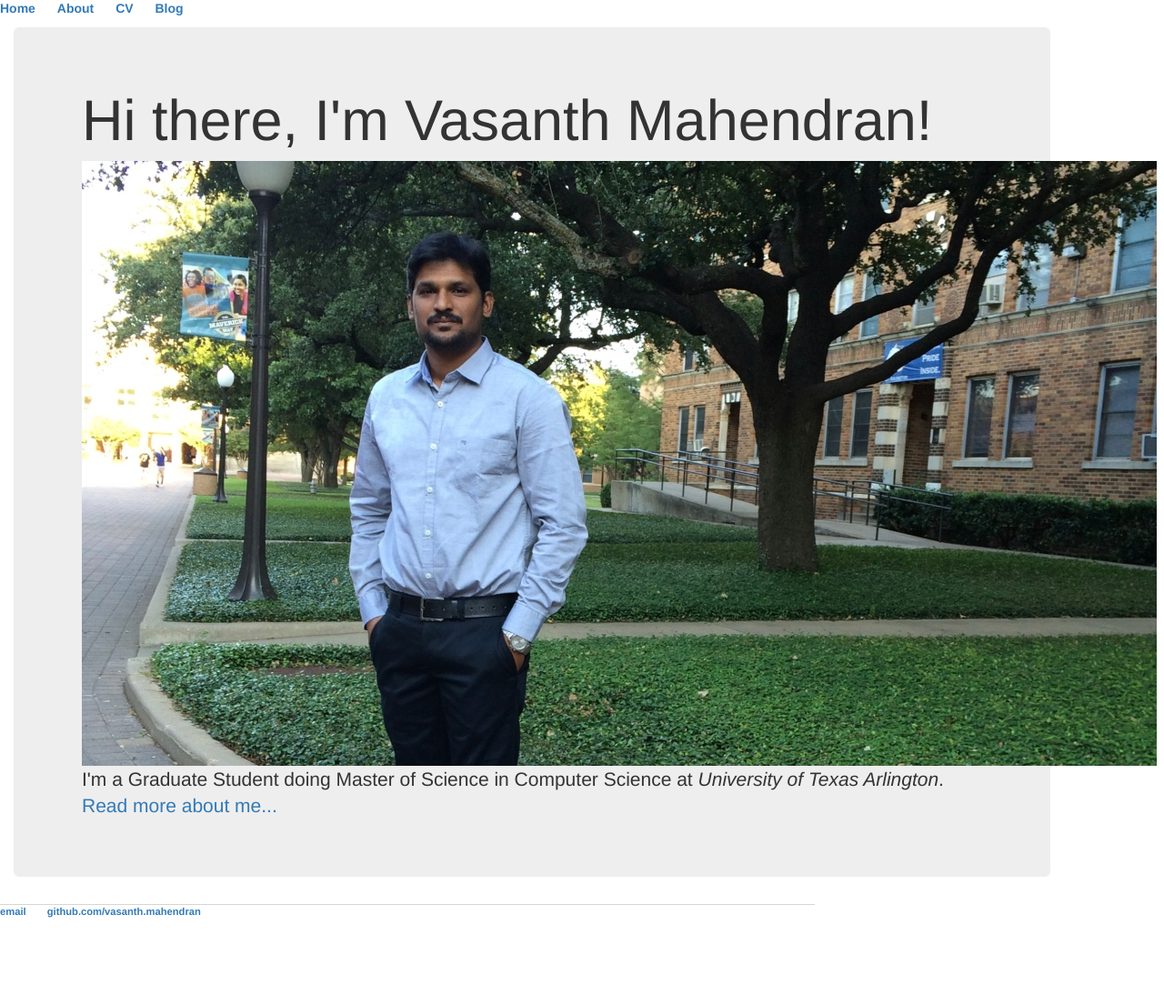
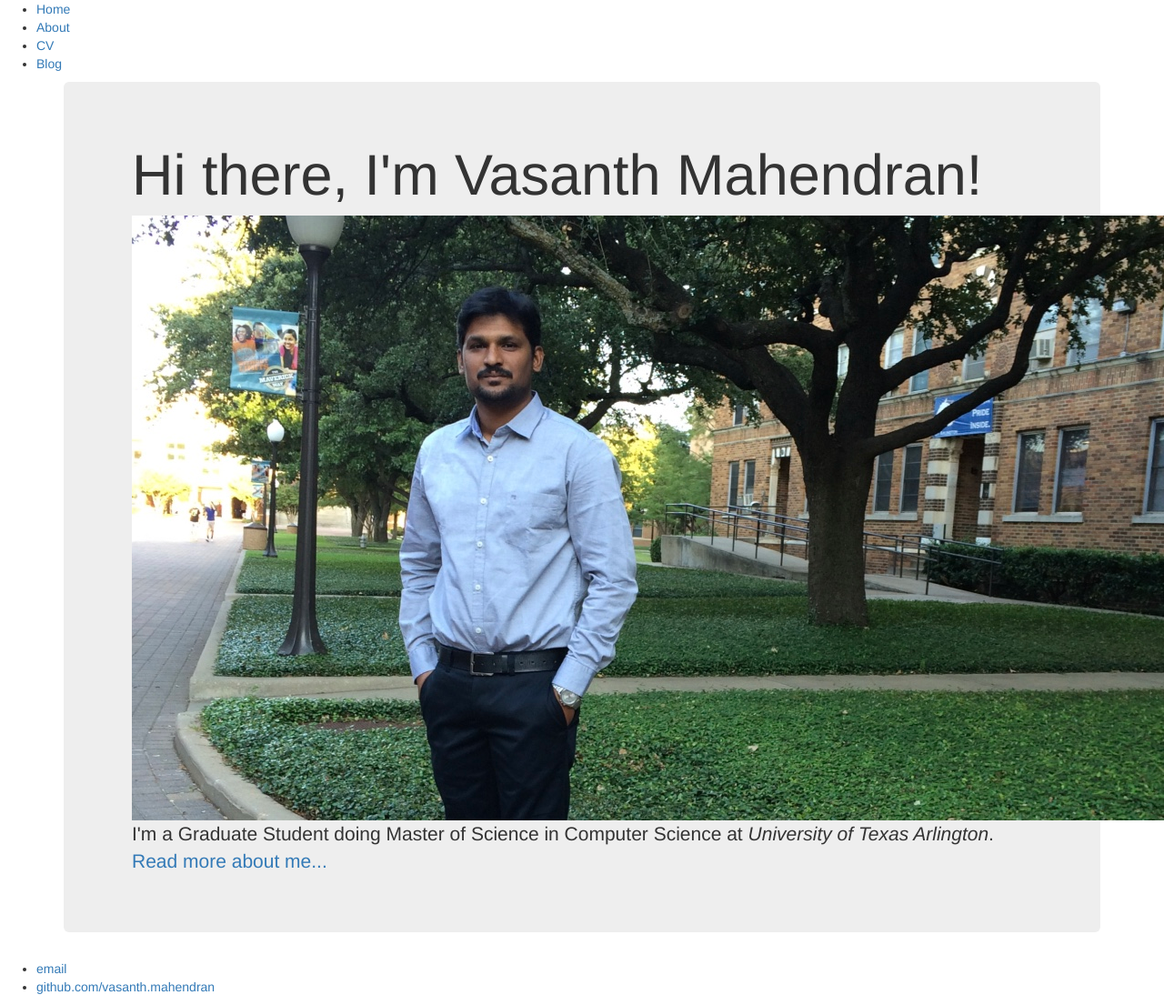
Before and after one commit to vasanth-mahendran/vasanth-mahendran.github.io, a Jekyll site: the page built from index.html, in a window 1280 px wide. Shown: the whole page at 91% size. Built offline with Jekyll 4.4.1, drawn with Linux system fonts in a browser that asks for light colours; before the commit the page ends 1020 px from its top, so only the background shows below that.

Commit message:
Merge branch 'master' of https://github.com/vasanth-mahendran/vasanth-mahendran.github.io
# Conflicts:
#	index.html

```diff
--- a/_layouts/default.html
+++ b/_layouts/default.html
@@ -2,8 +2,6 @@
 <html>
   <head>
     <title>{{ page.title }}</title>
-
-    <link rel="stylesheet" type="text/css" href="/css/main.css">
       <!-- Latest compiled and minified CSS -->
       <link rel="stylesheet" href="https://maxcdn.bootstrapcdn.com/bootstrap/3.3.6/css/bootstrap.min.css" integrity="sha384-1q8mTJOASx8j1Au+a5WDVnPi2lkFfwwEAa8hDDdjZlpLegxhjVME1fgjWPGmkzs7" crossorigin="anonymous">
 
```
